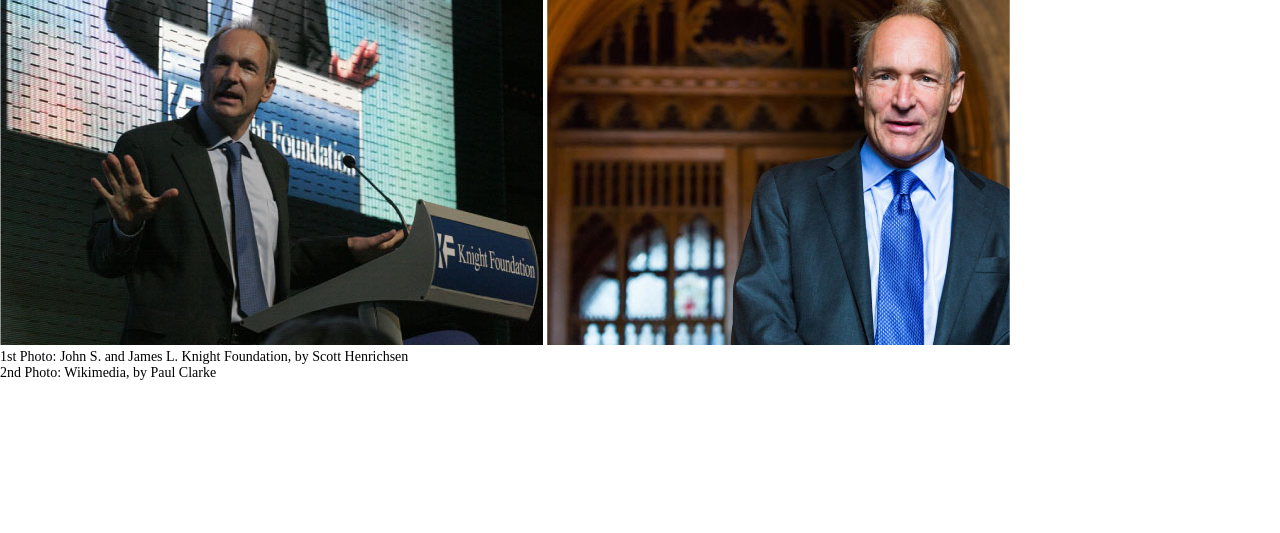
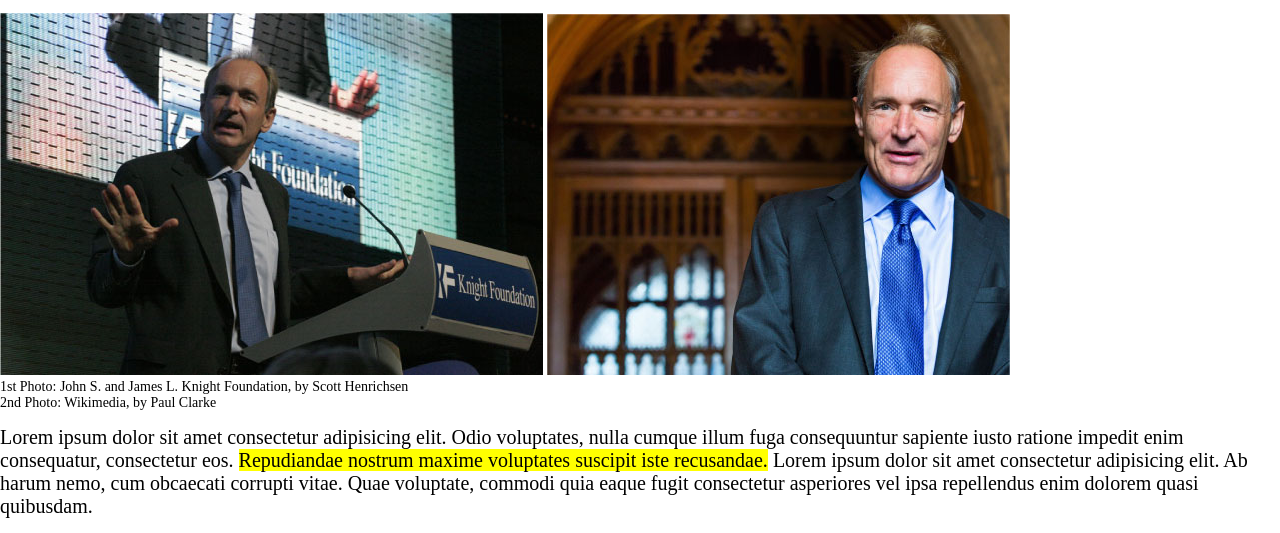
Before and after one commit to Rachele-Turtora/html-css-booleaner, a plain HTML site: page index.html in a window 1280 px wide. Shown: the part 367-900 px from the top of the page. Before the commit the page ends 800 px from the top, so only its background shows below. Drawn offline with Linux system fonts and the light colour scheme.

Commit message:
[UPD] added section "text"

```diff
--- a/css/style.css
+++ b/css/style.css
@@ -16,9 +16,10 @@
 
 h1{
     font-size: 45px;
+    margin-top: 15px;
 }
 
-span{
+.subtitle{
     color: gray;
     font-size: 20px;
 }
@@ -27,6 +28,18 @@ span{
     color: rgb(3, 192, 255);
 }
 
-p{
+section{
+    margin: 15px 0;
+}
+
+.caption{
     font-size: 14px;
 }
+
+p{
+    font-size: 20px;
+}
+
+.highlighted{
+    background-color: yellow;
+}
--- a/index.html
+++ b/index.html
@@ -16,13 +16,24 @@
     <!-- HEADER -->
     <header>
         <h1>Internet deve essere al servizio del "bene pubblico": il manifesto di Tim Berners-Lee</h1>
-        <span>Scritto da<span class="booleaner"> The Booleaner</span><br> il 10/10/2020</span>
-        <div>
+        <span class="subtitle">Scritto da<span class="booleaner"> The Booleaner</span><br> il 10/10/2020</span>
+    </header>
+
+    <main>
+        <!-- IMAGES -->
+        <section>
             <img src="img/tim-1.jpg" alt="tim">
             <img src="img/tim-2.jpg" alt="tim">
-        </div>
-        <p>1st Photo: John S. and James L. Knight Foundation, by Scott Henrichsen</p>
-        <p>2nd Photo: Wikimedia, by Paul Clarke</p>
-    </header>
+            <p class="caption">1st Photo: John S. and James L. Knight Foundation, by Scott Henrichsen</p>
+            <p class="caption">2nd Photo: Wikimedia, by Paul Clarke</p>
+        </section>
+
+        <!-- TEXT -->
+        <section>
+            <p>Lorem ipsum dolor sit amet consectetur adipisicing elit. Odio voluptates, nulla cumque illum fuga consequuntur sapiente iusto ratione impedit enim consequatur, consectetur eos. <span class="highlighted">Repudiandae nostrum maxime voluptates suscipit iste recusandae.</span> Lorem ipsum dolor sit amet consectetur adipisicing elit. Ab harum nemo, cum obcaecati corrupti vitae. Quae voluptate, commodi quia eaque fugit consectetur asperiores vel ipsa repellendus enim dolorem quasi quibusdam.</p>
+        </section>
+
+
+    </main>
 </body>
 </html>
```
